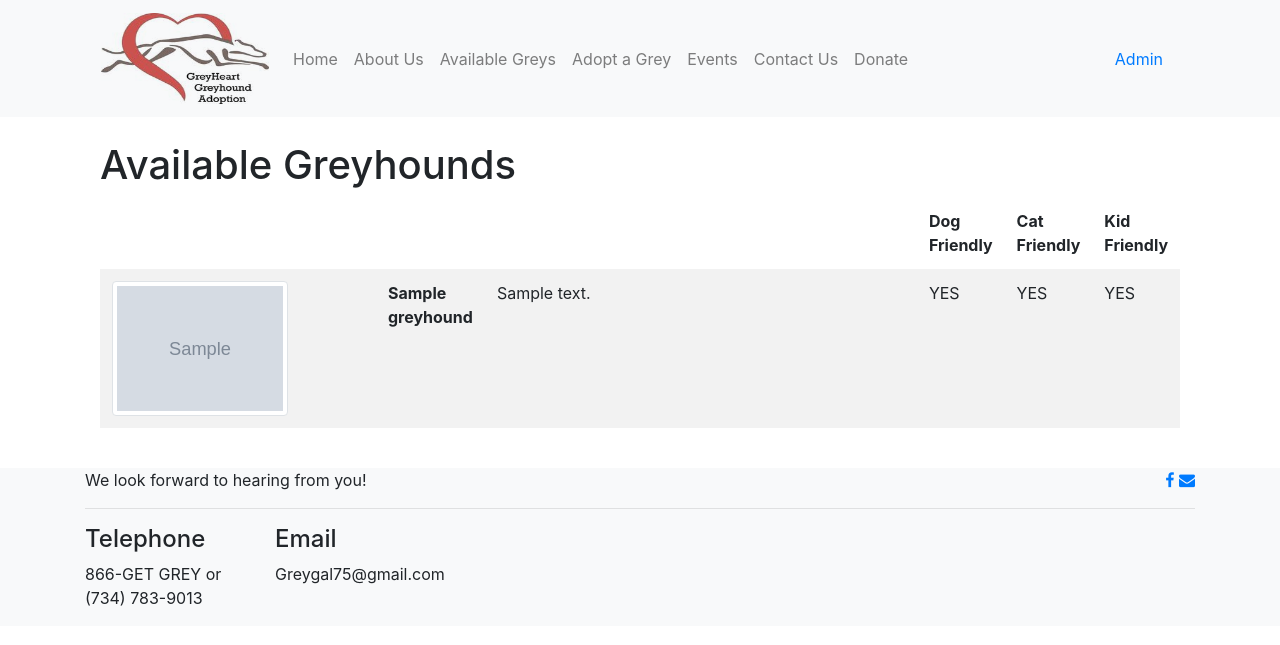
After one commit to kddove85/greyheart, a Django app: page /available_greys in a window 1280 px wide. The commit adds this page. Shown: the top 645 px of the page. Run offline with Django 3.2, Linux system fonts and the light colour scheme; tables that the repository leaves empty hold one stand-in row (values such as "Sample post"); grey boxes marked "Sample" are stand-in pictures; some libraries are stand-ins or nearby versions.

```diff
--- a/app/models.py
+++ b/app/models.py
@@ -17,15 +17,49 @@ def get_board_member_image_path(instance, filename):
 
 # Create your models here.
 class Greyhound(models.Model):
+    YES = 'YES'
+    NO = 'NO'
+    MAYBE = 'MAYBE'
+
+    CHOICES = [
+        (YES, 'Yes'),
+        (NO, 'No'),
+        (MAYBE, 'Maybe'),
+    ]
+
+    DOG_FRIENDLY_CHOICES = CHOICES
+    CAT_FRIENDLY_CHOICES = CHOICES
+    KID_FRIENDLY_CHOICES = CHOICES
+
     name = models.CharField(max_length=255)
     bio = models.TextField()
+    is_available = models.BooleanField(default=False)
+
+    is_dog_friendly = models.CharField(
+        max_length=5,
+        choices=DOG_FRIENDLY_CHOICES,
+        default=YES,
+    )
+
+    is_cat_friendly = models.CharField(
+        max_length=5,
+        choices=CAT_FRIENDLY_CHOICES,
+        default=YES,
+    )
+
+    is_kid_friendly = models.CharField(
+        max_length=5,
+        choices=KID_FRIENDLY_CHOICES,
+        default=YES,
+    )
+
     is_spotlight = models.BooleanField(default=False)
     profile_image = ImageField(upload_to=get_greyhound_image_path, blank=True, null=True)
 
 
 class BoardMember(models.Model):
     name = models.CharField(max_length=255)
-    status = models.CharField(max_length=255)
+    title = models.CharField(max_length=255)
     bio = models.TextField()
     profile_image = ImageField(upload_to=get_board_member_image_path, blank=True, null=True)
 
--- a/app/templates/app/about_us.html
+++ b/app/templates/app/about_us.html
@@ -17,7 +17,7 @@
                 <h4 class="card-header" align="center">{{ member.name }}</h4>
               <img src="{{ member.profile_image.url }}" class="card-img-top">
               <div class="card-body">
-                  <h5 class="card-title">{{ member.status }}</h5>
+                  <h5 class="card-title">{{ member.title }}</h5>
                   <p class="card-text">{{ member.bio }}</p>
               </div>
             </div>
--- /dev/null
+++ b/app/templates/app/available_greys.html
@@ -0,0 +1,49 @@
+{% extends "app/base.html" %}
+
+{% block title %}Greyheart{% endblock %}
+{% block content %}
+
+{% load static %}
+
+{% with my_width="5%" %}
+
+<!--<link rel="stylesheet" href="{% static 'css/img.css' %}">-->
+
+<div class="container">
+    <br>
+    {% if not available_greys_list %}
+        <h1>No Available Greyhounds</h1>
+    {% else %}
+        <h1>Available Greyhounds</h1>
+
+        <table class="table table-image table-striped table-borderless">
+            <thead>
+                <tr>
+                  <th scope="col"></th>
+                  <th scope="col"></th>
+                  <th scope="col"></th>
+                  <th scope="col">Dog Friendly</th>
+                    <th scope="col">Cat Friendly</th>
+                    <th scope="col">Kid Friendly</th>
+                </tr>
+            </thead>
+            <tbody>
+            {% for grey in available_greys_list %}
+            <tr>
+              <td><img src={{ grey.profile_image.url }} class="img-fluid img-thumbnail" style="width:70%"></td>
+                <td width={{my_width}}><b>{{ grey.name }}</b></td>
+              <td width="40%" align="justify">{{ grey.bio }}</td>
+              <td width={{my_width}}>{{ grey.is_dog_friendly }}</td>
+              <td width={{my_width}}>{{ grey.is_cat_friendly }}</td>
+              <td width={{my_width}}>{{ grey.is_kid_friendly }}</td>
+            </tr>
+            {% endfor %}
+            </tbody>
+        </table>
+    {% endif %}
+    <br>
+</div>
+
+{% endwith %}
+
+{% endblock %}
--- a/app/templates/app/footer.html
+++ b/app/templates/app/footer.html
@@ -6,8 +6,7 @@
             </div>
             <!-- Add font awesome icons -->
             <div class="col-sm" align="right">
-                <a href="#" class="fa fa-facebook"></a>
-                <a href="#" class="fa fa-twitter"></a>
+                <a href="https://www.facebook.com/groups/greyheart/" class="fa fa-facebook"></a>
                 <a href="#" class="fa fa-envelope"></a>
             </div>
         </div>
--- a/app/templates/app/nav.html
+++ b/app/templates/app/nav.html
@@ -2,8 +2,9 @@
 
 <div class="container">
 <nav class="navbar navbar-expand-lg navbar-light bg-light">
-    <a class="navbar-brand" href="#">
-        <img src="{% static "app/greyheart.png" %}"     width="120" height="96">
+    <a class="navbar-brand" href="{% url 'index' %}">
+<!--        24x13-->
+        <img src="{% static "app/greyheart.png" %}"     width="168" height="91">
     </a>
     <button class="navbar-toggler" type="button" data-toggle="collapse" data-target="#navbarSupportedContent"
         aria-controls="navbarSupportedContent" aria-expanded="false" aria-label="Toggle navigation">
@@ -18,7 +19,7 @@
                 <a class="nav-link" href="{% url 'about_us' %}">About Us</a>
             </li>
             <li class="nav-item">
-                <a class="nav-link" href="{% url 'index' %}">Available Greys</a>
+                <a class="nav-link" href="{% url 'available_greys' %}">Available Greys</a>
             </li>
             <li class="nav-item">
                 <a class="nav-link" href="{% url 'index' %}">Adopt a Grey</a>
@@ -36,7 +37,7 @@
         </ul>
     </div>
     <div class="nav-item">
-        <a class="nav-link mr-auto" href="{% url 'admin:index' %}">Login</a>
+        <a class="nav-link mr-auto" href="{% url 'admin:index' %}">Admin</a>
     </div>
 </nav>
 </div>
--- a/app/urls.py
+++ b/app/urls.py
@@ -5,4 +5,5 @@ from . import views
 urlpatterns = [
     path('', views.index, name='index'),
     path('about_us', views.about_us, name='about_us'),
+    path('available_greys', views.available_greys, name='available_greys'),
 ]
--- a/app/views.py
+++ b/app/views.py
@@ -16,3 +16,13 @@ def about_us(request):
     board_members_list = BoardMember.objects.all()
     context = {'board_members_list': board_members_list}
     return render(request, 'app/about_us.html', context)
+
+
+def available_greys(request):
+    available_greys_list = Greyhound.objects.all().filter(is_available=True)
+    context = {'available_greys_list': available_greys_list}
+    return render(request, 'app/available_greys.html', context)
+
+
+def adopt(request):
+    pass
```
Also changed, not shown: app/admin.py (+9 -2 lines), app/forms.py (added, +13 -0 lines), app/templates/app/adopt.html (added, +10 -0 lines), app/migrations/0008_auto_20191201_2032.py (added).
